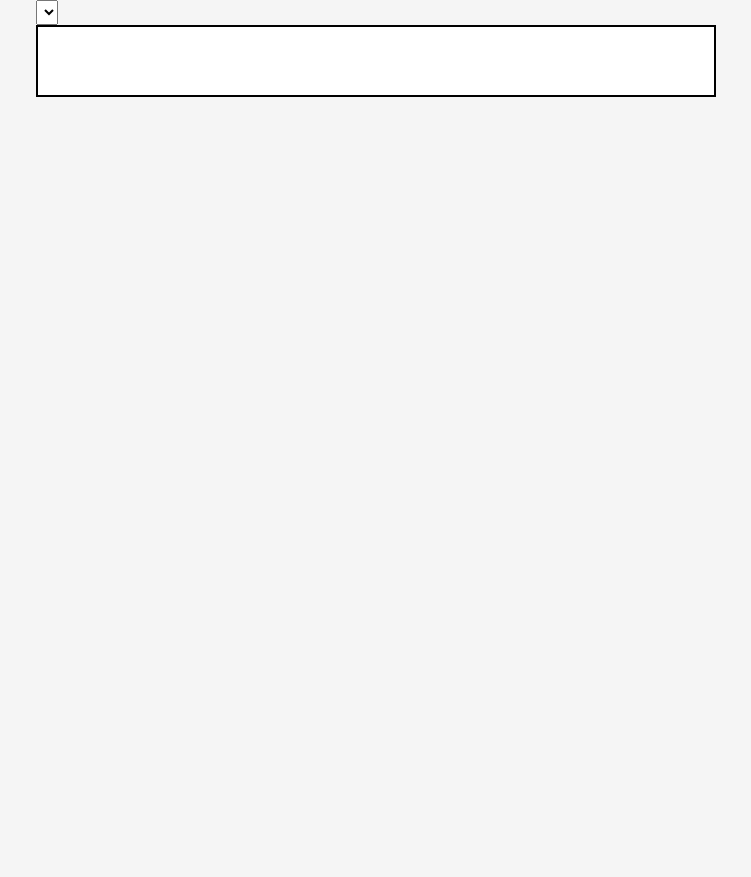
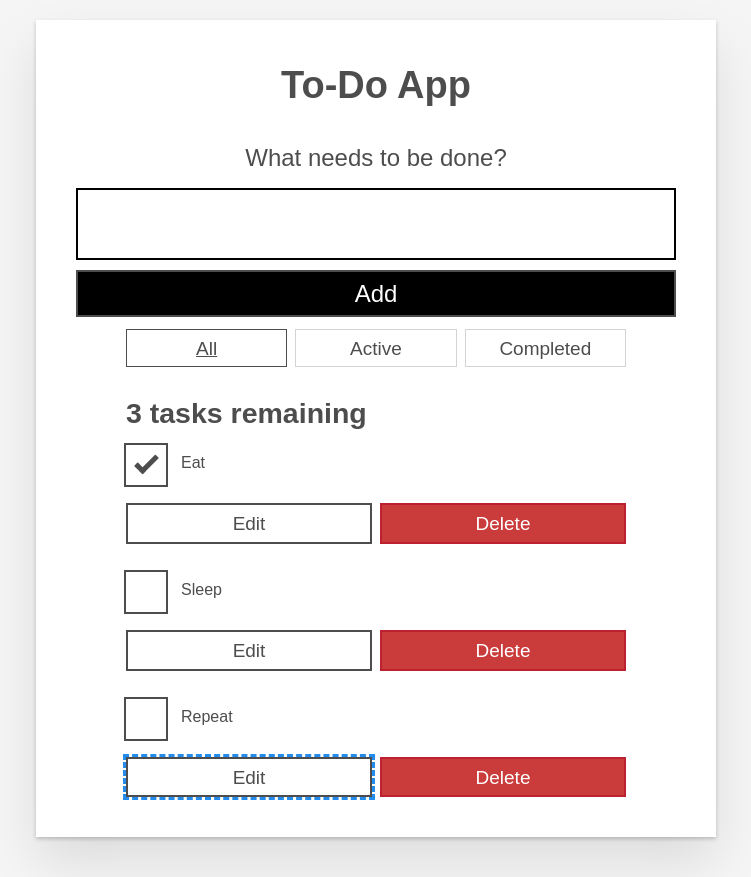
Before and after one commit to ProgrammingLogic/todo_frontend, a React (Vite) app: page / in a window 1280 px wide. Shown: the whole page, without its empty margins (264-1015 px from the left). Before the commit the page ends 800 px from the top, so only its background shows below. Built offline with nearby package versions, Linux system fonts and the light colour scheme.

Commit message:
Tempoarily remove Tasks page

```diff
--- a/src/App.jsx
+++ b/src/App.jsx
@@ -88,35 +88,35 @@ function App(props) {
   const tasksNoun = taskList.length !== 1 ? "tasks" : "task";
   const headingText = `${taskList.length} ${tasksNoun} remaining`;
 
+  return (
+    <>
+      <div className="todoapp stack-large">
+        <h1>To-Do App</h1>
+
+        <Form addTask={addTask}/>
+
+
+        <div className="filters btn-group stack-exception">
+          {filterList}
+        </div>
+
+
+        <h2 id="list-heading">{headingText}</h2>
+        <ul
+          role="list"
+          className="todo-list stack-large stack-exception"
+          aria-labelledby="list-heading"
+        >
+          {taskList}
+        </ul>
+      </div>
+    </>
+  )
   // return (
   //   <>
-  //     <div className="todoapp stack-large">
-  //       <h1>To-Do App</h1>
-
-  //       <Form addTask={addTask}/>
-
-
-  //       <div className="filters btn-group stack-exception">
-  //         {filterList}
-  //       </div>
-
-
-  //       <h2 id="list-heading">{headingText}</h2>
-  //       <ul
-  //         role="list"
-  //         className="todo-list stack-large stack-exception"
-  //         aria-labelledby="list-heading"
-  //       >
-  //         {taskList}
-  //       </ul>
-  //     </div>
+  //     <Tasks tasks={tasks}/>
   //   </>
   // )
-  return (
-    <>
-      <Tasks tasks={tasks}/>
-    </>
-  )
 }
 
 export default App;
--- a/src/pages/Tasks.jsx
+++ b/src/pages/Tasks.jsx
@@ -32,13 +32,13 @@ function Tasks(props) {
         setStatusFilter(filter);
     }
 
-    const statusFilterOptions = FILTER_NAMES.map((name) => {
+    const statusFilterOptions = FILTER_NAMES.map((name) => {(
         <option
             value={name}
         >
             {name}
         </option>
-    });
+    )});
 
     const statusFilterDropdown = (
         <div>
```
